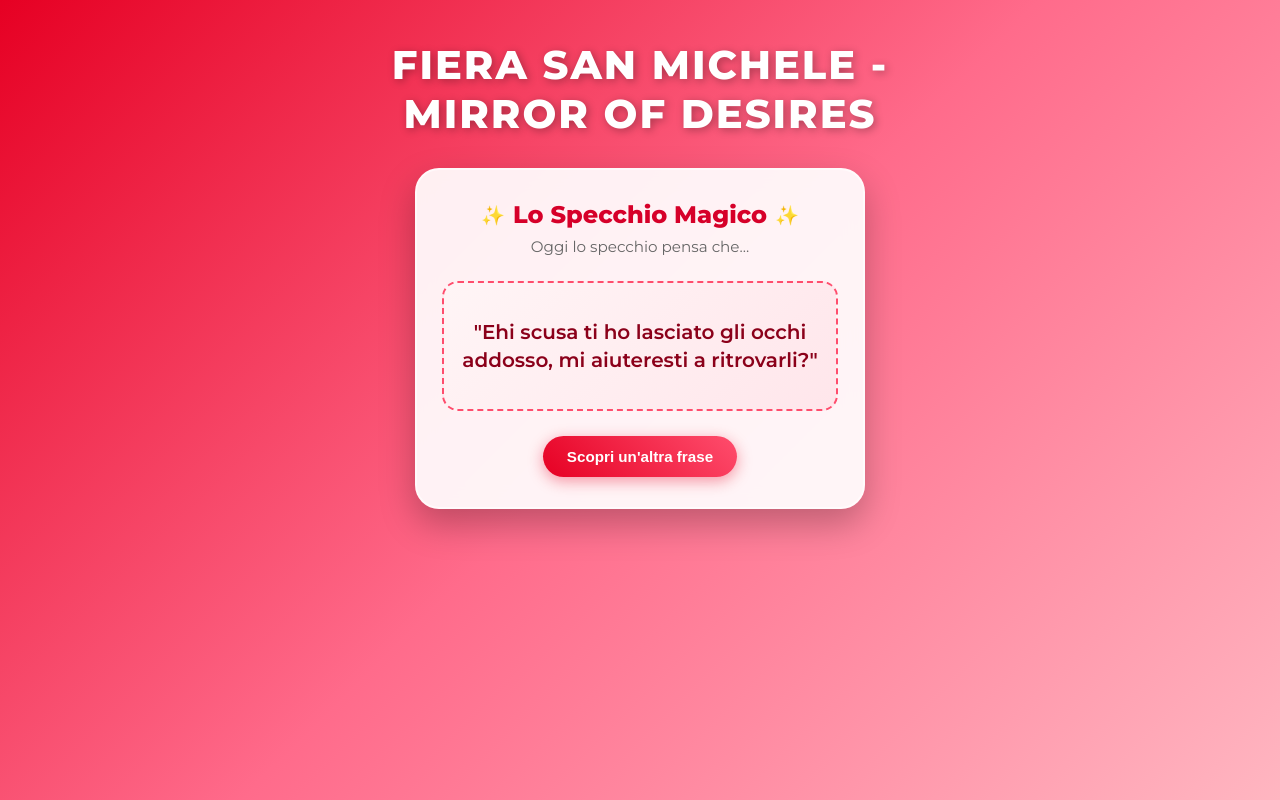
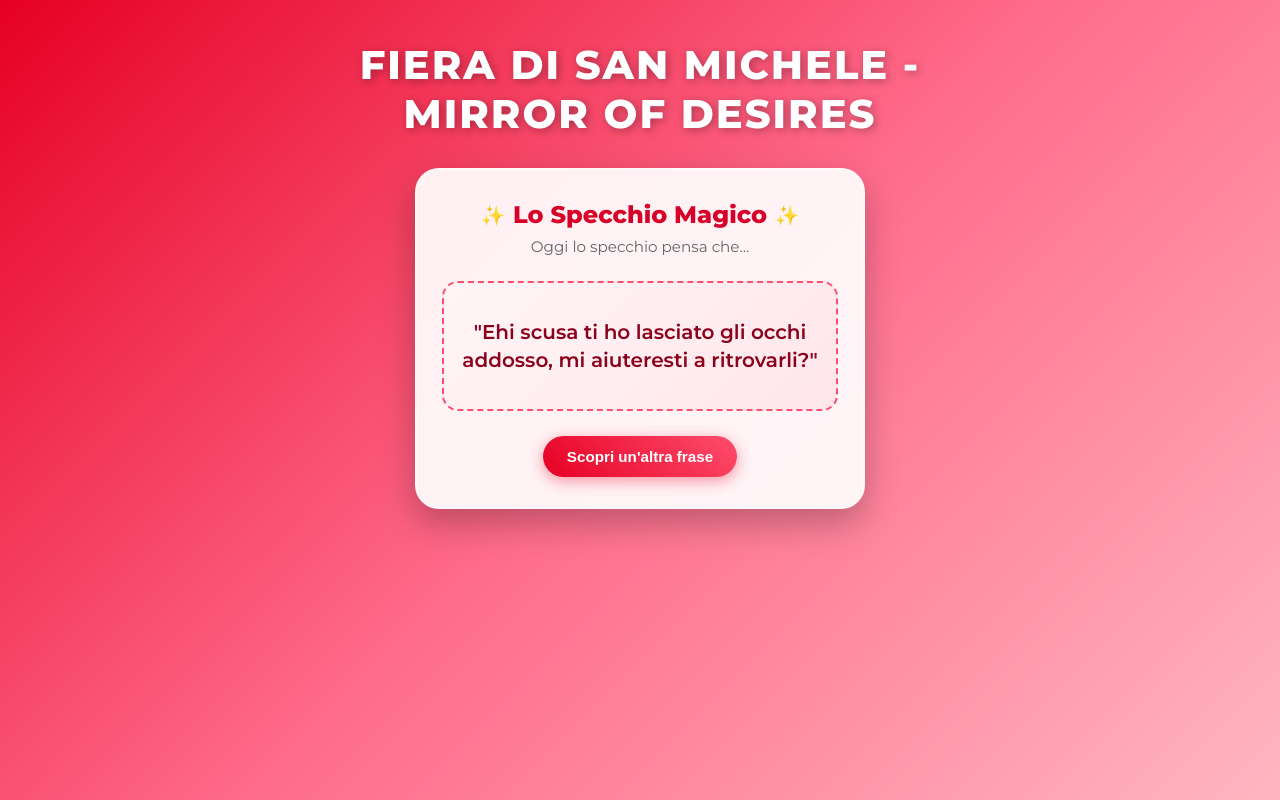
Before and after one commit to verogi6-netizen/fieradisanmichele-mirrorofdesires, a plain HTML site: page index.html in a window 1280 px wide. Drawn offline with Linux system fonts and the light colour scheme.

Commit message:
Update index.html

```diff
--- a/index.html
+++ b/index.html
@@ -3,7 +3,7 @@
 <head>
   <meta charset="UTF-8">
   <meta name="viewport" content="width=device-width, initial-scale=1.0">
-  <title>Fiera San Michele - Mirror Of Desires</title>
+  <title>Fiera di San Michele - Mirror Of Desires</title>
   <link rel="stylesheet" href="style.css">
   <!-- Font elegante da Google Fonts -->
   <link href="https://fonts.googleapis.com/css2?family=Montserrat:wght@400;600;800&display=swap" rel="stylesheet">
@@ -15,7 +15,7 @@
 
   <!-- Header solo con Titolo -->
   <header class="header">
-    <h1>Fiera San Michele - Mirror Of Desires</h1>
+    <h1>Fiera di San Michele - Mirror Of Desires</h1>
   </header>
 
   <!-- Container per lo Specchio e la Frase -->
```
